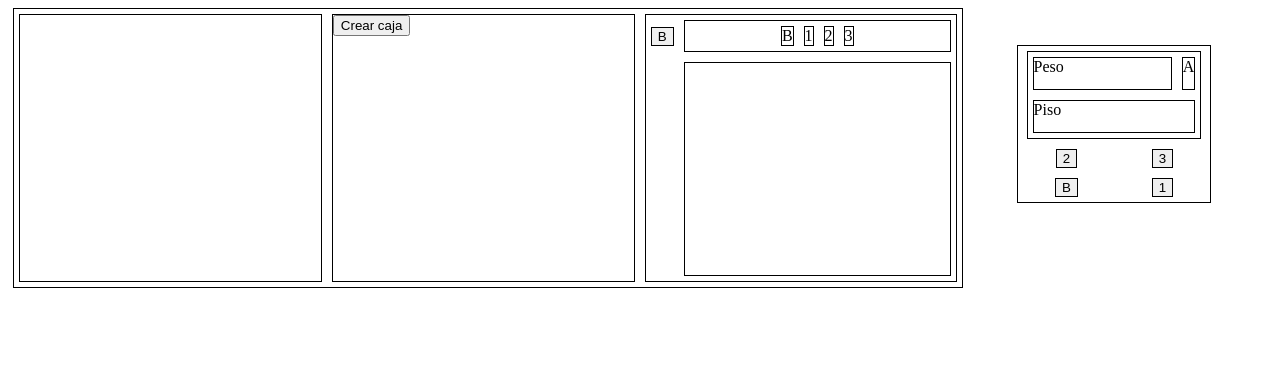
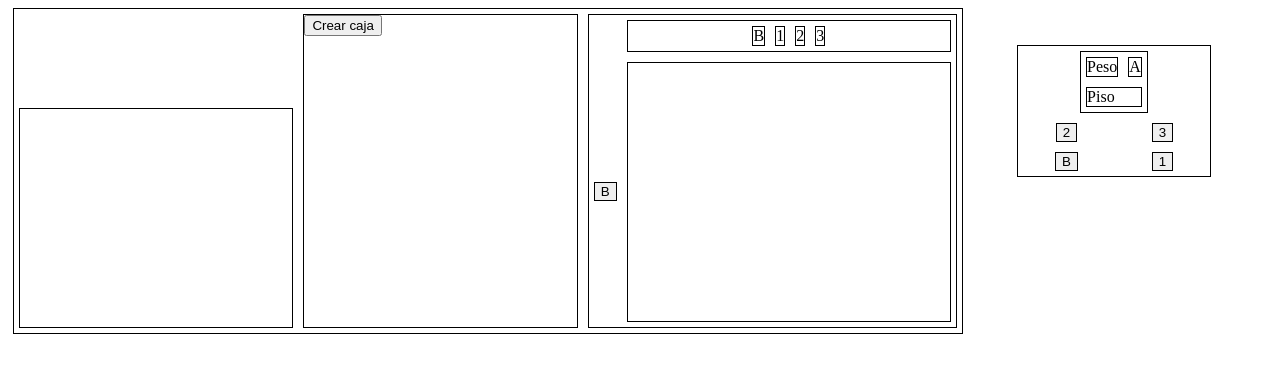
Before and after one commit to xpabolleta/Ascensor, a plain HTML site: page index.html in a window 1280 px wide. Drawn offline with Linux system fonts and the light colour scheme.

Commit message:
[MOD] style.css file modified

```diff
--- a/style.css
+++ b/style.css
@@ -10,23 +10,23 @@
 }
 .piso{
     display: grid;
-    grid-template-columns: 33% 33% auto;
-    grid-template-rows: 100%;
+    grid-template-columns: 30% 30% 40%;
+    grid-template-rows: auto;
     width: 75%;
+}
+.almacen{
+    align-self: self-end;
+    aspect-ratio: 125/100;
 }
 .pos_ascensor{
     display: grid;
-    grid-template-columns: min-content auto auto;
+    grid-template-columns: min-content auto;
     grid-template-rows: auto auto;
-    grid-template-areas:
-    ". display display"
-    "button lift lift";
 }
 .ascensor{
-    grid-area: lift;
+    grid-column: 2;
+    max-width: 100%;
     aspect-ratio: 125/100;
-    display: flex;
-    justify-content: center;
 }
 .puerta_izq{
     width: 100%;
@@ -43,7 +43,7 @@
     justify-self: center;
 }
 .panel{
-    grid-area: display;
+    grid-column: 2;
     display: flex;
     justify-content: center;
 }
@@ -51,11 +51,8 @@
     display: grid;
     grid-template-columns: auto auto;
     grid-template-rows: auto auto auto;
-    align-content: center;
 }
 .display{
-    width: 90%;
-    aspect-ratio: 2 / 1;
     display: grid;
     grid-template-columns: auto min-content;
     grid-template-rows: auto auto;
@@ -78,6 +75,7 @@
 }
 .caja{
     background-color: red;
+    display: inline-block;
 }
 
 @keyframes abrir_puerta{
```
